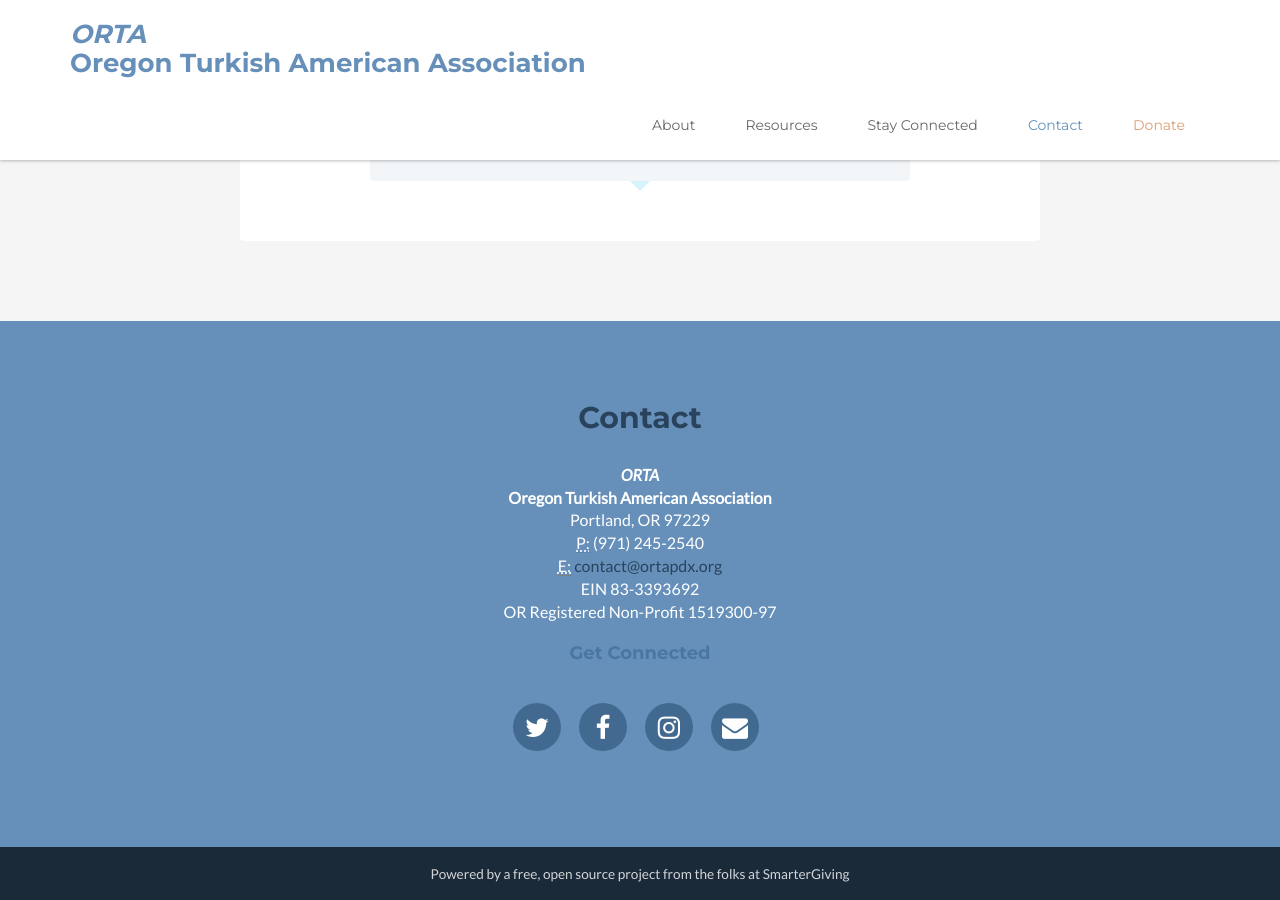
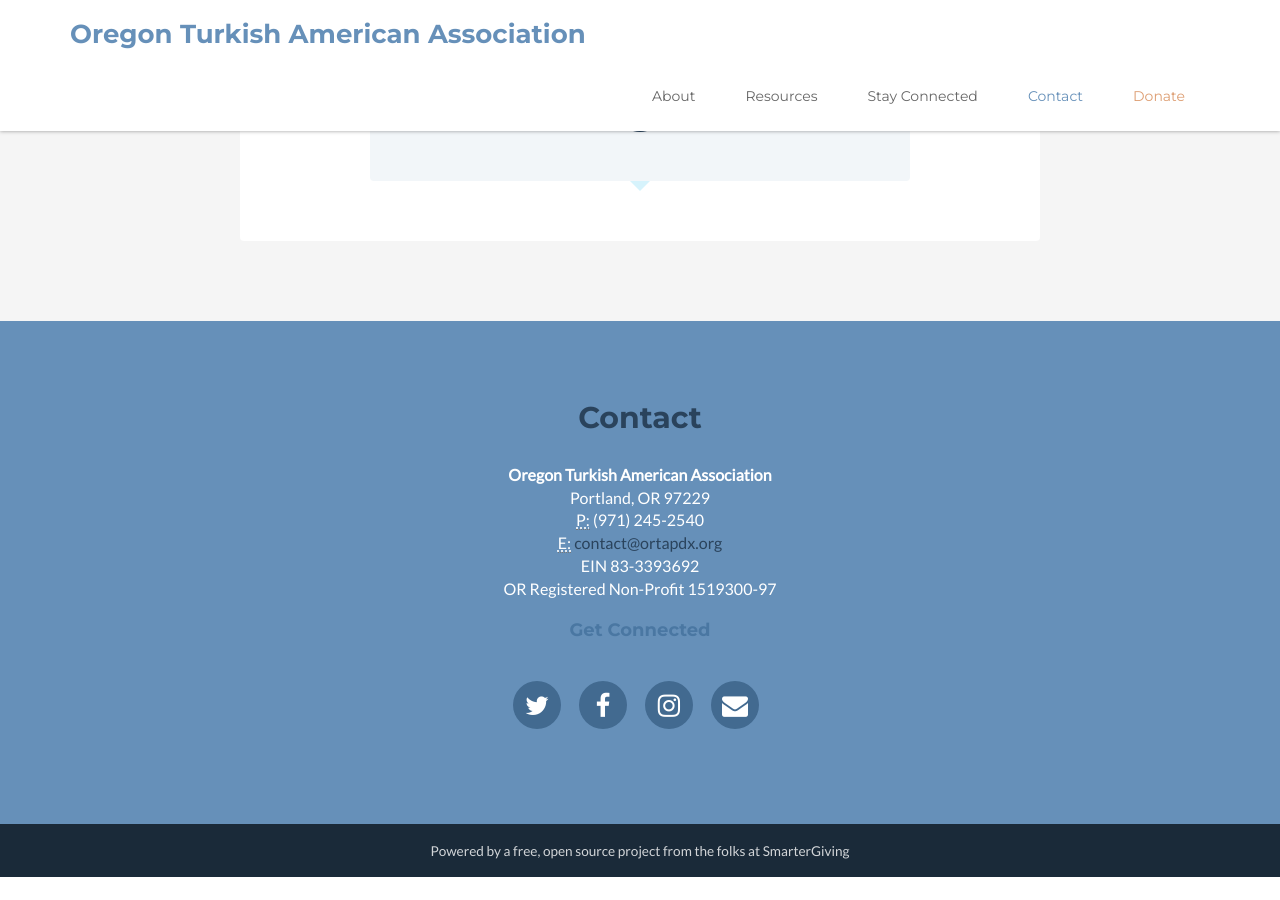
Before and after one commit to ortapdx/ortapdx.github.io, a Jekyll site: the page built from index.html, in a window 1280 px wide and 900 px high, scrolled down 1983 px. Built offline with Jekyll 4.4.1, drawn with Linux system fonts in a browser that asks for light colours; nearby versions of some CDN libraries; comment, search, counter and statistics services are not loaded; after the commit the page ends 2860 px from its top, so only the background shows below that.

Commit message:
Update _config.yml

```diff
--- a/_config.yml
+++ b/_config.yml
@@ -4,7 +4,8 @@
 #If you see '> # Enter on the next line', be sure the next line remains indented two spaces.
 
 #REQUIRED
-org_name: <em>ORTA</em><br>Oregon Turkish American Association
+org_abbv: ORTA
+org_name: Oregon Turkish American Association
 org_summary: > # Enter your summary on the next line. Be sure to indent by two spaces.
   As a non-profit organization, ORTA is dedicated to enriching the lives of the Turkish-American community through educational, recreational, social, and cultural activities in Oregon without supporting any political or religious agenda.
 org_full_description: > # Enter your description on the next line. Be sure to indent by two spaces.
```
